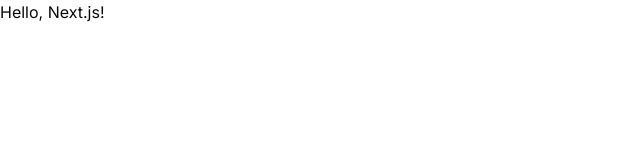
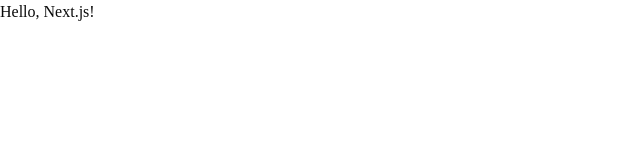
Before and after one commit to TioElvis/painting-ecommerce-demo, a Next.js app: page / in a window 1280 px wide. Shown: the top 160 px of the page, without its empty margins (0-640 px from the left). Built offline with nearby package versions, Linux system fonts and the light colour scheme.

Commit message:
Change font family

```diff
--- a/src/app/layout.tsx
+++ b/src/app/layout.tsx
@@ -1,14 +1,14 @@
 import "./globals.css";
 import type { Metadata } from "next";
-import { Inter } from "next/font/google";
+import { Noto_Serif } from "next/font/google";
 
 import { cn } from "@/lib/utils";
 
-const inter = Inter({ subsets: ["latin"], variable: "--font-sans" });
+const notoSerif = Noto_Serif({ subsets: ["latin"], variable: "--font-serif" });
 
 export const metadata: Metadata = {
   title: "Painting E-commerce Demo",
-  description: "This is a demo for an e-commerce that sells painting",
+  description: "This is a demo for an e-commerce that sells painting.",
 };
 
 interface Props {
@@ -17,8 +17,10 @@
 
 export default function Layout({ children }: Props) {
   return (
-    <html lang="en" className={cn("antialiased", "font-sans", inter.variable)}>
-      <body className="min-h-full flex flex-col">{children}</body>
+    <html
+      lang="en"
+      className={cn("antialiased", "font-sans", notoSerif.variable)}>
+      <body className="h-screen relative flex flex-col">{children}</body>
     </html>
   );
 }
```
